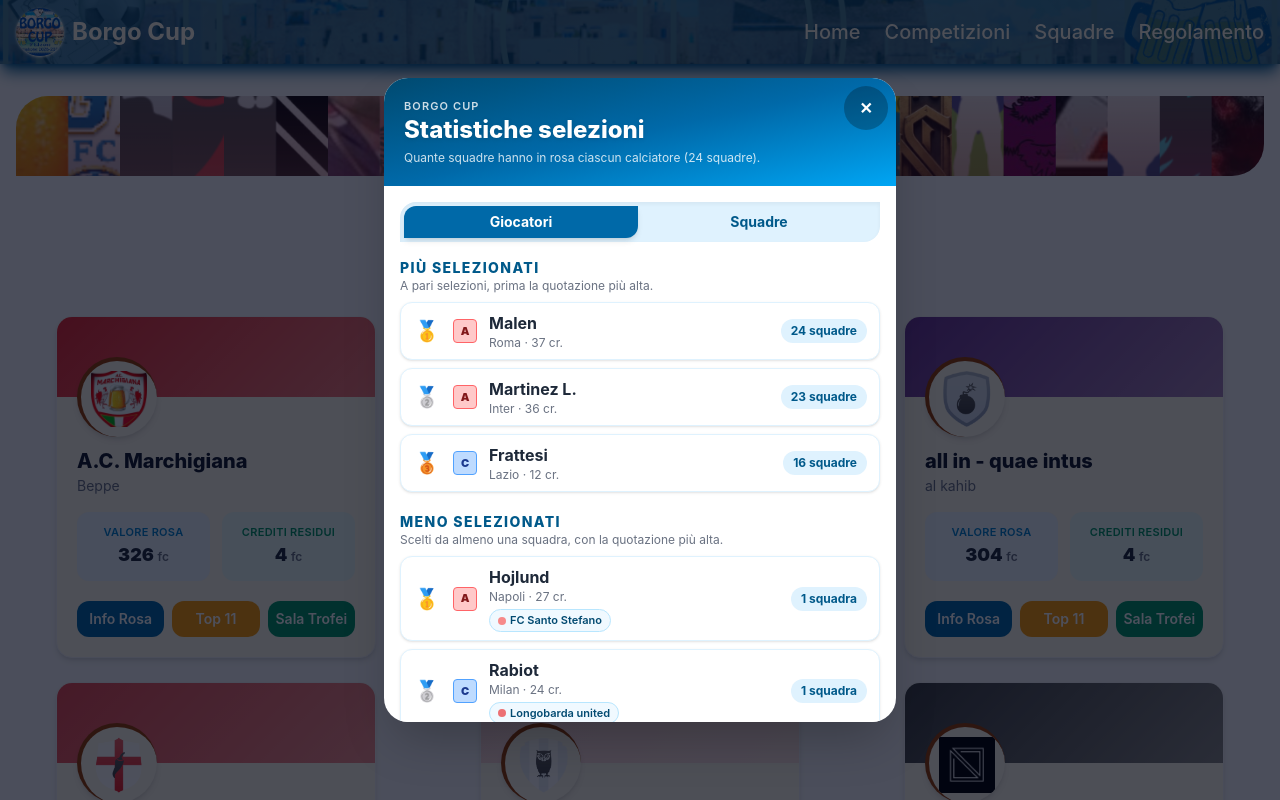
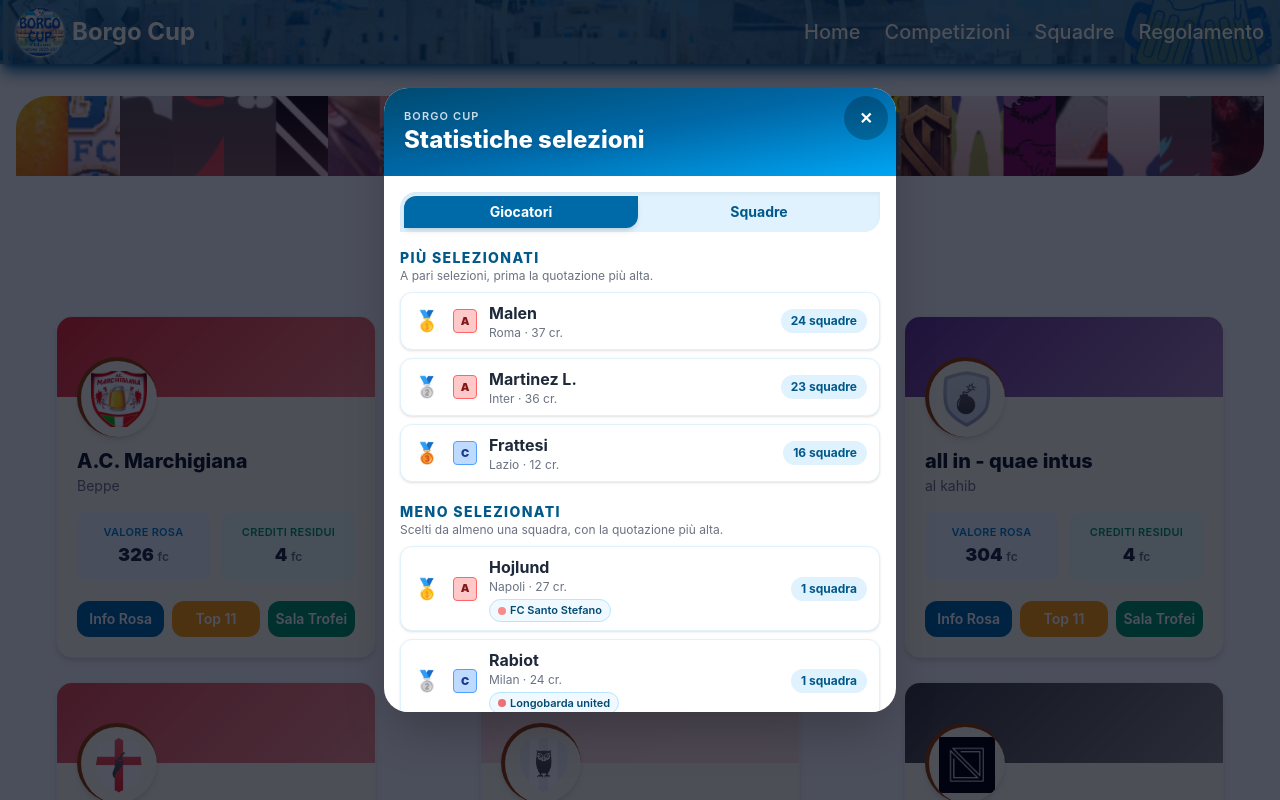
Before and after one commit to AntoScianca-Dev/borgo-cup, a React (Vite) app: page /squadre in a window 1280 px wide. Both pictures are taken after a click on the button "📊 Statistiche selezione calciatori". Shown: the top 800 px of the page. Built offline with nearby package versions, Linux system fonts and the light colour scheme.

Commit message:
fix bug scroll statistiche

```diff
--- a/src/components/StatisticheModale.jsx
+++ b/src/components/StatisticheModale.jsx
@@ -5,6 +5,7 @@
     Transition, TransitionChild,
 } from '@headlessui/react'
 import { ChevronDownIcon } from '@heroicons/react/24/solid'
+import { useRef } from 'react'
 
 const MEDAGLIE = ['🥇', '🥈', '🥉']
 const squadreLabel = (n) => `${n} ${n === 1 ? 'squadra' : 'squadre'}`
@@ -151,6 +152,8 @@
 }
 
 export default function StatisticheModale({ isOpen, onClose, stats }) {
+    const scrollRef = useRef(null)
+
     return (
         <Transition show={isOpen}>
             <Dialog as="div" className="relative z-50" onClose={onClose}>
@@ -179,12 +182,9 @@
                                     </button>
                                     <p className="text-[11px] font-semibold uppercase tracking-widest opacity-80">Borgo Cup</p>
                                     <DialogTitle className="pr-10 text-2xl font-extrabold drop-shadow">Statistiche selezioni</DialogTitle>
-                                    <p className="mt-1 text-xs opacity-80">
-                                        Quante squadre hanno in rosa ciascun calciatore ({stats.nSquadre} squadre).
-                                    </p>
                                 </div>
 
-                                <TabGroup>
+                                <TabGroup onChange={() => scrollRef.current?.scrollTo({ top: 0 })}>
                                     <TabList className="mx-4 mt-4 grid grid-cols-2 gap-1 rounded-tl-2xl rounded-br-2xl bg-sky-100 p-1 shadow-inner">
                                         {['Giocatori', 'Squadre'].map((t) => (
                                             <Tab
@@ -199,8 +199,8 @@
                                             </Tab>
                                         ))}
                                     </TabList>
-
-                                    <TabPanels className="relative z-0 max-h-[60vh] overflow-y-auto p-4">
+                                    <div ref={scrollRef} className="relative z-0 max-h-[60vh] overflow-y-auto p-4">
+                                        <TabPanels>
                                             <TabPanel className="space-y-5 focus:outline-none">
                                                 <Sezione titolo="Più selezionati" sottotitolo="A pari selezioni, prima la quotazione più alta.">
                                                     <ul className="space-y-2">
@@ -289,6 +289,7 @@
                                                 </Disclosure>
                                             </TabPanel>
                                         </TabPanels>
+                                    </div>
                                 </TabGroup>
                             </DialogPanel>
                         </TransitionChild>
```
Lines whose indentation alone changed are shown as unchanged.
